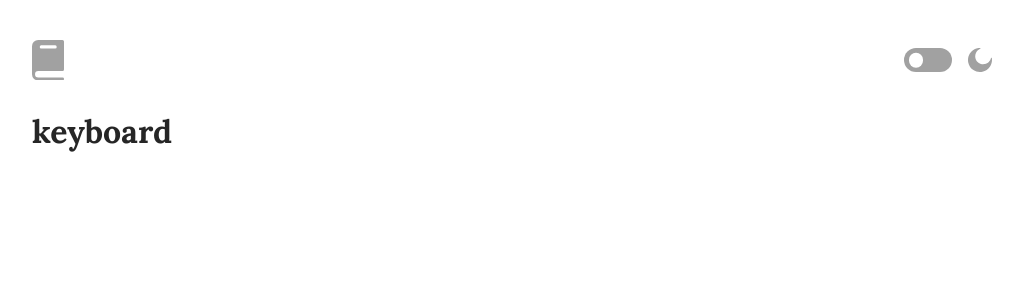
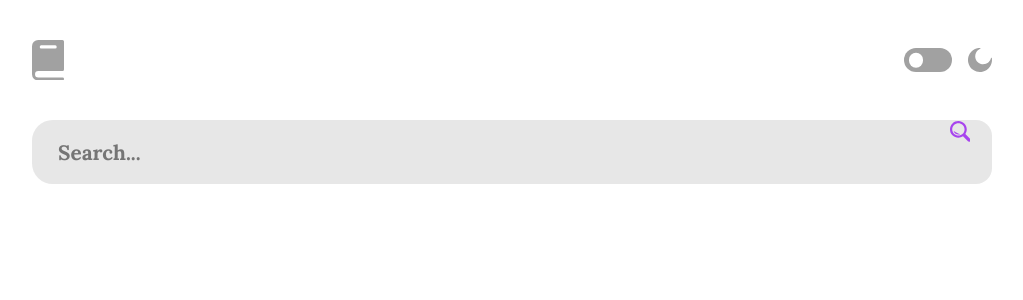
Before and after one commit to profpopoff/Dictionary, a Vue app: page / in a window 1280 px wide. Shown: the top 300 px of the page, without its empty margins (128-1151 px from the left). Built offline with nearby package versions, Linux system fonts and the light colour scheme.

Commit message:
Add search bar component

```diff
--- a/src/App.vue
+++ b/src/App.vue
@@ -1,12 +1,27 @@
 <script setup>
+import { ref } from 'vue'
 import HeaderComponent from '@/components/Header.vue'
+import SearchBar from './components/SearchBar.vue'
+
+const definition = ref('')
+
+const getDefinition = async (word) => {
+  if (!!word) {
+    await fetch(`https://api.dictionaryapi.dev/api/v2/entries/en/${word}`)
+      .then(response => response.json())
+      .then(data => definition.value = data)
+  } else {
+    definition.value = ''
+  }
+}
 </script>
 
 <template>
   <HeaderComponent class="container" />
 
   <main class="container">
-    <h1>keyboard</h1>
+    <SearchBar @get-word="getDefinition" />
+    <h1 v-if="definition.length">{{ definition[0].word }}</h1>
   </main>
 </template>
 
--- /dev/null
+++ b/src/components/SearchBar.vue
@@ -0,0 +1,58 @@
+<script setup>
+import { ref } from 'vue'
+import SearchIcon from './icons/SearchIcon.vue'
+
+const word = ref('')
+</script>
+
+<template>
+   <form class="search-bar" @submit.prevent="$emit('getWord', word)">
+      <input class="search-bar__input" type="text" placeholder="Search..." v-model="word">
+      <button class="search-bar__button" type="submit">
+         <SearchIcon width="40%" />
+      </button>
+   </form>
+</template>
+
+<style scoped>
+.search-bar {
+   height: 4em;
+   width: auto;
+   display: flex;
+   align-items: center;
+}
+
+.search-bar__input {
+   height: 100%;
+   flex: 1;
+   padding-left: 1.25em;
+   background-color: hsl(var(--grey-color) / .25);
+   border-radius: 1em 0 0 1em;
+   border: none;
+   outline: none;
+   color: hsl(var(--text-color));
+   font-size: 1.3em;
+   font-weight: 700;
+   transition: color .3s ease-in-out;
+}
+
+.search-bar__button {
+   height: 100%;
+   aspect-ratio: 1;
+   display: flex;
+   justify-content: center;
+   background-color: hsl(var(--grey-color) / .25);
+   border-radius: 0 1em 1em 0;
+   border: none;
+   color: hsl(var(--accent-color));
+   cursor: pointer;
+}
+
+.search-bar__button>* {
+   transition: transform .3s ease-in-out;
+}
+
+.search-bar__button:hover>* {
+   transform: rotate(10deg) scale(1.1);
+}
+</style>
--- /dev/null
+++ b/src/components/icons/SearchIcon.vue
@@ -0,0 +1,12 @@
+<template>
+   <svg xmlns:rdf="http://www.w3.org/1999/02/22-rdf-syntax-ns#" xmlns="http://www.w3.org/2000/svg"
+      xmlns:cc="http://creativecommons.org/ns#" xmlns:dc="http://purl.org/dc/elements/1.1/"
+      xmlns:svg="http://www.w3.org/2000/svg" xmlns:inkscape="http://www.inkscape.org/namespaces/inkscape"
+      xmlns:sodipodi="http://sodipodi.sourceforge.net/DTD/sodipodi-0.dtd" xmlns:ns1="http://sozi.baierouge.fr"
+      xmlns:xlink="http://www.w3.org/1999/xlink" id="svg3071" viewBox="0 0 256 256" version="1.1" fill="currentColor">
+      <g id="layer1" transform="translate(-290.27 -334.66)">
+         <path id="path3058-6"
+            d="m393.36 334.66c-26.422 0-52.849 10.027-72.935 30.113-40.172 40.171-40.218 105.74-0.046 145.91 35.217 35.216 89.911 39.558 129.94 13.03l60.918 60.916c8.0386 8.0384 20.97 8.0384 29.008 0 8.0387-8.0384 8.0387-20.969 0-29.008l-60.872-60.916c26.497-40.023 22.127-94.732-13.077-129.94-20.086-20.085-46.514-30.113-72.935-30.113zm-0.046 27.166c19.371 0.009 38.738 7.4275 53.596 22.285 29.716 29.715 29.762 77.521 0.046 107.24-29.716 29.715-77.523 29.715-107.24 0-29.716-29.715-29.716-77.52 0-107.24 14.858-14.858 34.225-22.295 53.596-22.285zm-54.656 99.224a2.9472 2.9471 0 0 0 -2.5325 4.236c10.265 21.49 32.226 36.328 57.602 36.328 5.5064 0 10.842-0.71645 15.932-2.0259a2.9472 2.9471 0 0 0 -0.0921 -5.7094c-25.496-5.6948-48.907-16.882-68.975-32.231a2.9472 2.9471 0 0 0 -1.9339 -0.59857z" />
+      </g>
+   </svg>
+</template>
```
Also changed, not shown: src/assets/svg/search-icon.svg (added).
